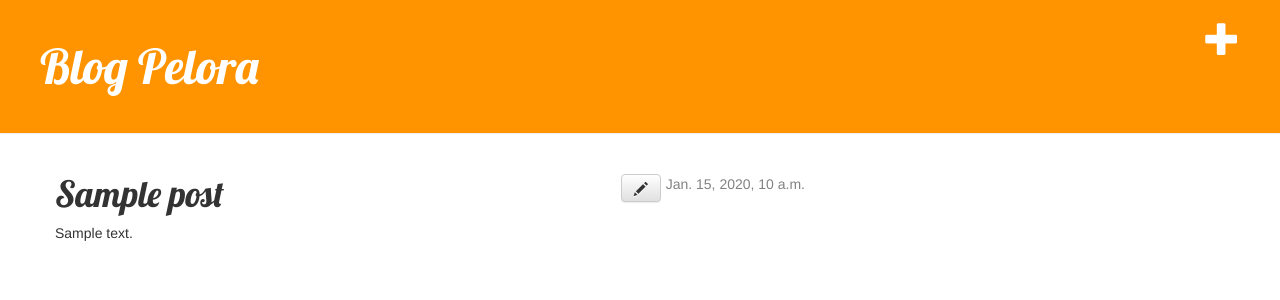
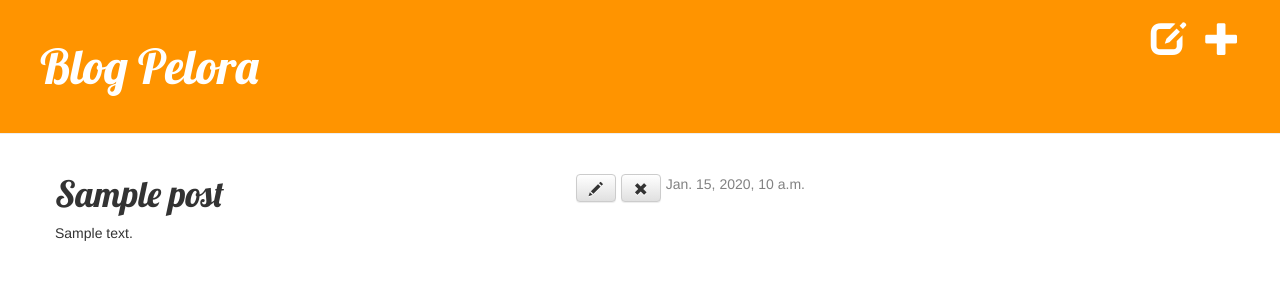
Before and after one commit to pelor23/my-first-blog, a Django app: template blog/templates/blog/post_detail.html in a window 1280 px wide. Shown: the top 300 px of the page. Run offline with Django 3.2, Linux system fonts and the light colour scheme; a user stored in the database is signed in; tables that the repository leaves empty hold one stand-in row (values such as "Sample post"); the template is opened without the code that fills it: most values are stand-ins (such as "Sample title", 1, 10 or a date in 2020); some libraries are stand-ins or nearby versions.

Commit message:
Addition possibilities of publish unpublished posts and remove posts; changes in layout

```diff
--- a/blog/templates/blog/base.html
+++ b/blog/templates/blog/base.html
@@ -11,7 +11,8 @@
     <body>
         <div class="page-header">
             {% if user.is_authenticated %}
-                <a href="{% url 'post_new' %}" class="top-menu"><span class="glyphicon glyphicon-plus"></span></a>
+                <a href="{% url 'post_new' %}" class="top-menu" title="Add new post"><span class="glyphicon glyphicon-plus"></span></a>
+                <a href="{% url 'post_draft_list' %}" class="top-menu" title="Edit unpublished posts"><span class="glyphicon glyphicon-edit"></span></a>
             {% endif %}
             <h1><a href="/">Blog Pelora</a><h1>
         </div>
--- a/blog/templates/blog/post_detail.html
+++ b/blog/templates/blog/post_detail.html
@@ -6,10 +6,19 @@
             <div class="date">
                 {{ post.published_date }}
             </div>
+        {% else %}
+            {% if user.is_authenticated %}
+                <div class="publish">
+                    <a class="btn btn-default" href="{% url 'post_publish' pk=post.pk %}" title="Publish post"><span class="glyphicon glyphicon-ok"></span></a>
+                </div>
+            {% endif %}
         {% endif %}
         {% if user.is_authenticated %}
+            <div class="remove">
+                <a class="btn btn-default" href="{% url 'post_remove' pk=post.pk %}" title="Remove post"><span class="glyphicon glyphicon-remove"></span></a>
+            </div>
             <div class="edit">
-                <a class="btn btn-default" href="{% url 'post_edit' pk=post.pk %}" title="Edit"><span class="glyphicon glyphicon-pencil"></span></a>
+                <a class="btn btn-default" href="{% url 'post_edit' pk=post.pk %}" title="Edit post"><span class="glyphicon glyphicon-pencil"></span></a>
             </div>
         {% endif %}
         <h1>{{ post.title }}</h1>
--- a/blog/urls.py
+++ b/blog/urls.py
@@ -7,4 +7,7 @@ urlpatterns = [
     url(r'^post/(?P<pk>[0-9]+)/$', views.post_detail, name='post_detail'),
     url(r'^post/new/$', views.post_new, name='post_new'),
     url(r'^post/(?P<pk>[0-9]+)/edit/$', views.post_edit, name='post_edit'),
+    url(r'^drafts/$', views.post_draft_list, name='post_draft_list'),
+    url(r'^post/(?P<pk>\d+)/publish/$', views.post_publish, name='post_publish'),
+    url(r'^post/(?P<pk>\d+)/remove/$', views.post_remove, name='post_remove'),
 ]
--- a/static/css/blog.css
+++ b/static/css/blog.css
@@ -60,3 +60,15 @@ h1, h2, h3, h4 {
     float: right;
     margin-right: 5px;
     }
+
+
+.publish {
+    float: right;
+    margin-right: 5px;
+    }
+
+
+.remove {
+    float: right;
+    margin-right: 5px;
+    }
```
Also changed, not shown: blog/templates/blog/post_draft_list.html (added, +13 -0 lines), blog/views.py (+18 -3 lines).
